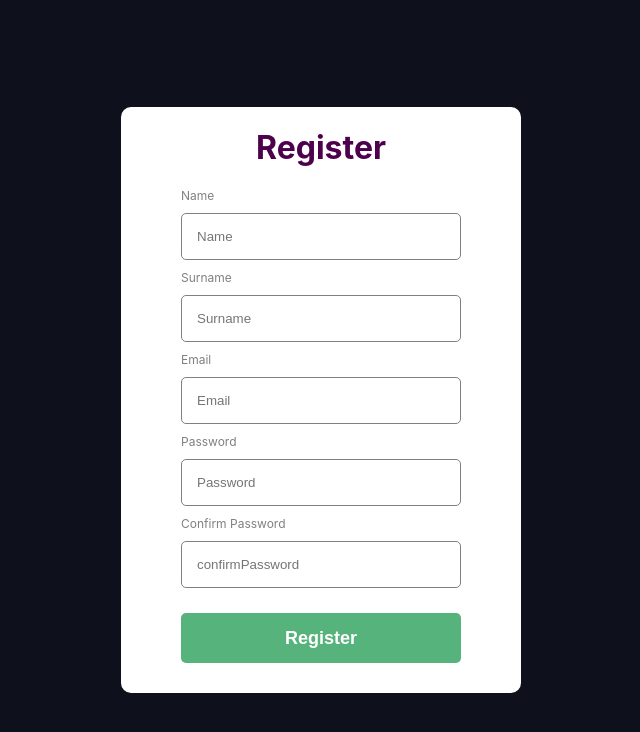
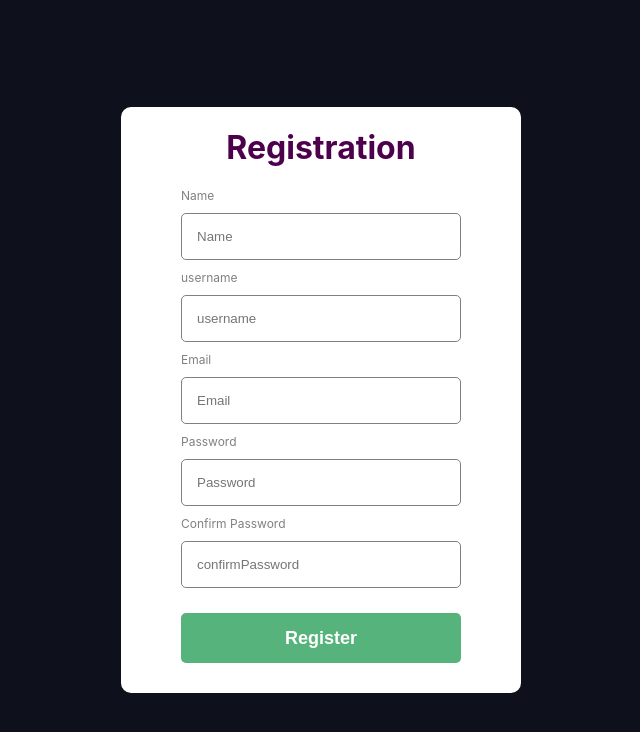
Before and after one commit to kwemy94/todo-react, a React (Create React App) app in the folder todo-react/: page /register in a window 1280 px wide. Shown: the top 732 px of the page, without its empty margins (319-959 px from the left). Built offline with nearby package versions, Linux system fonts and the light colour scheme.

Commit message:
store in localStorage

```diff
--- a/todo-react/src/components/auth/register/Register.js
+++ b/todo-react/src/components/auth/register/Register.jsx
@@ -1,18 +1,22 @@
-import React, { useRef } from "react";
-import { object } from "yup";
-import { useState } from "react";
+//import React, { useRef } from "react";
+//import { object } from "yup";
+//import { useInsertionEffect } from "react";
+import { useState, useEffect } from "react";
 import FormInput from "../forms/FormInput";
 
 
 
 const Register = () => {
+
      const [values, setValues ] = useState({
             name:"",
-        surname:"",
+            username:"",
             email:"",
             password:"",
             confirmPassword:""
         });
+
+
     const inputs = [
         {
             id:1,
@@ -21,16 +25,16 @@ const Register = () => {
             placeholder:"Name",
             label:"Name",
             errorMessage:"name should be between 3-16 character and no special character should be present.",
-            required: true
+            //required: true
         },
         {
             id:2,
-            name:"surname",
+            username:"username",
             type:"text",
-            placeholder:"Surname",
-            label:"Surname",
-            errorMessage:"surname should be between 3-16 character and no special character should be present.",
-            required: true
+            placeholder:"username",
+            label:"username",
+            errorMessage:"username should be between 3-16 character and no special character should be present.",
+            //required: true
 
         },
         {
@@ -40,7 +44,7 @@ const Register = () => {
             placeholder:"Email",
             label:"Email",
             errorMessage:"It should be a valid email.",
-            required: true
+            //required: true
 
         },
         {
@@ -50,7 +54,7 @@ const Register = () => {
             placeholder:"Password",
             label:"Password",
             errorMessage:"It should be 3-10 characters and should include at least 1 letter, 1 number and 1 special character.",
-            required: true
+            //required: true
 
         },
         {
@@ -60,25 +64,48 @@ const Register = () => {
             placeholder:"confirmPassword",
             label:"Confirm Password",
             errorMessage:"Password don't match.",
-            required: true
+            //required: true
 
         },
 
     ];
-    const handledSubmit = (e)=>{
+/*     const handledSubmit = (e)=>{
         e.preventDefault();
-        alert("The registration is not yet functional");
-    }
+       console.log("The registration is not yet functional");
+
+    } */
 
      const onChange =(e)=>{
         setValues({...values, [e.target.name]: e.target.value   });
     }
-    console.log(values)
+
+    let handledSubmit = (e) =>{
+        e.preventDefault();
+        console.log(values);
+        if(localStorage.getItem('UserData')){
+            try {
+                let allData = JSON.parse(localStorage.getItem('UserData'))
+                console.log(values);
+                localStorage.setItem('UserData', JSON.stringify([...allData, values]))
+
+                alert('Created!')
+
+            } catch (error) {
+                console.log(error);
+                alert("This is the " +error)
+            }
+        } else {
+            localStorage.setItem('UserData', JSON.stringify([values]))
+
+            alert('Created!')
+        }
+
+    }
 
     return (
       <div className="register">
         <form onSubmit={handledSubmit}>
-            <h1>Register</h1>
+            <h1>Registration</h1>
             {inputs.map((input) =>(
                     <FormInput
                      key={input.id}
@@ -88,7 +115,7 @@ const Register = () => {
                     />
                 ))
             }
-            <button >Register</button>
+            <button type="submit">Register</button>
         </form>
       </div>
     );
```
Lines whose indentation alone changed are shown as unchanged.
